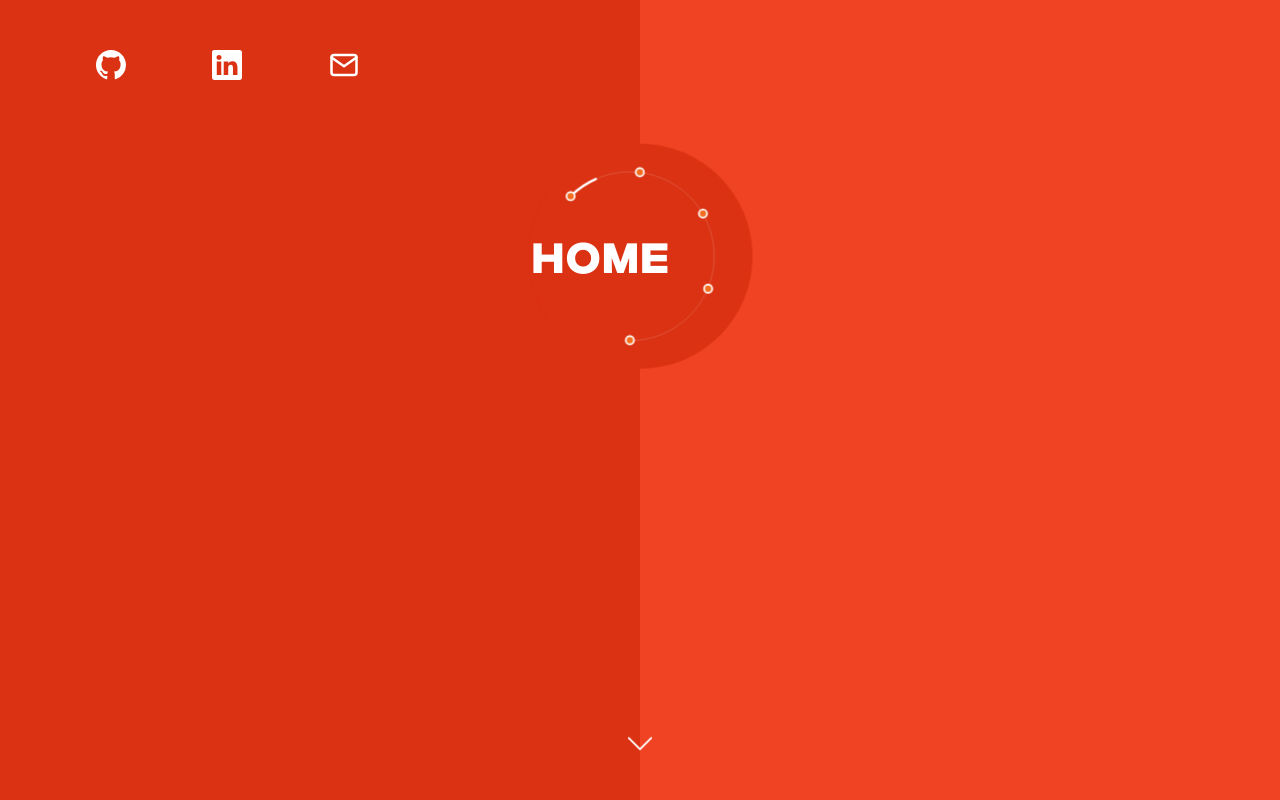
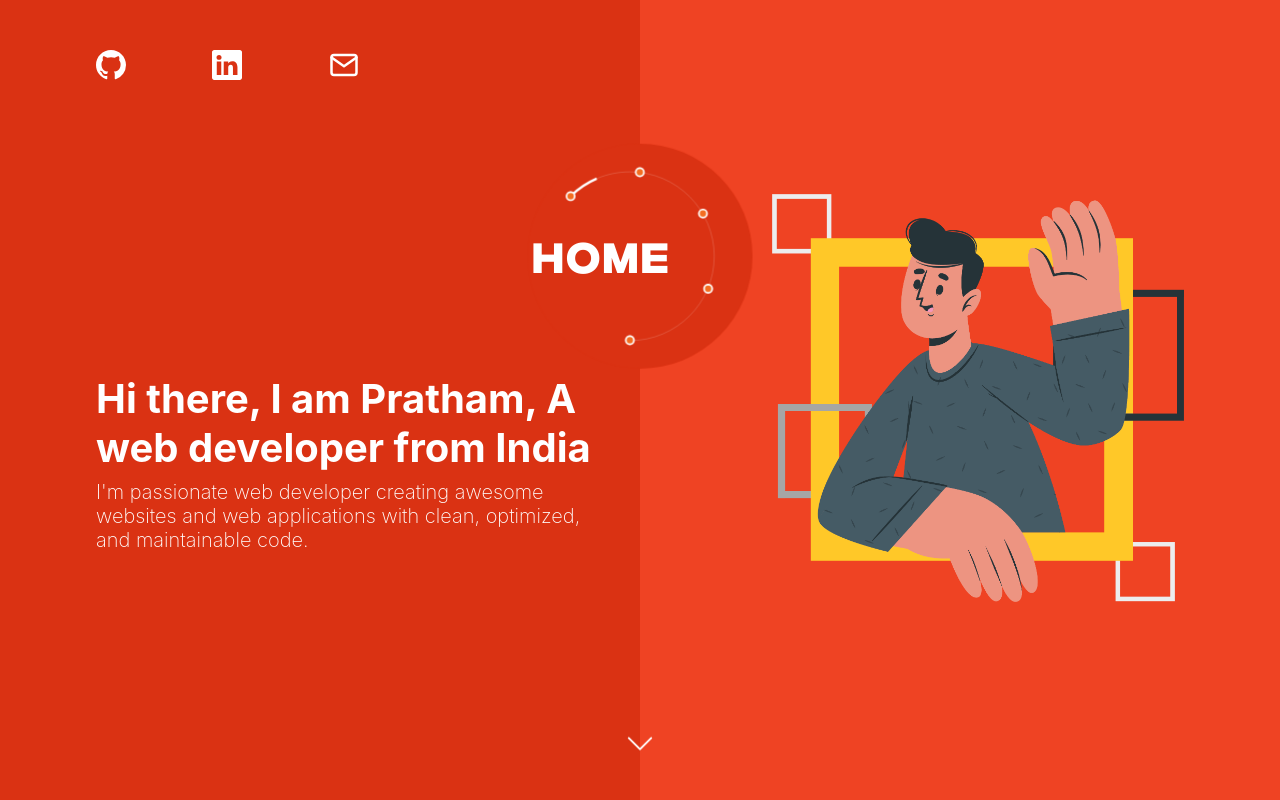
Before and after one commit to pathu-221/Portfolio, a React (Vite) app: page / in a window 1280 px wide. Shown: the top 800 px of the page. Built offline with nearby package versions, Linux system fonts and the light colour scheme.

Commit message:
color change

```diff
--- a/src/App.jsx
+++ b/src/App.jsx
@@ -147,15 +147,15 @@ function App() {
           </AnimatePresence> : null
         }
 
+      <AnimatePresence>
+        <motion.div  key={currentElement} className='content-container'>
 
-        <motion.div  className='content-container'>
-        <AnimatePresence>
-          <motion.div  key={currentElement} className='content-wrapper'>
+          <motion.div   className='content-wrapper'>
             { element() }
           </motion.div>
-          </AnimatePresence>
+
         </motion.div>
-
+        </AnimatePresence>
       <Toaster />
 
     </Div>
```
